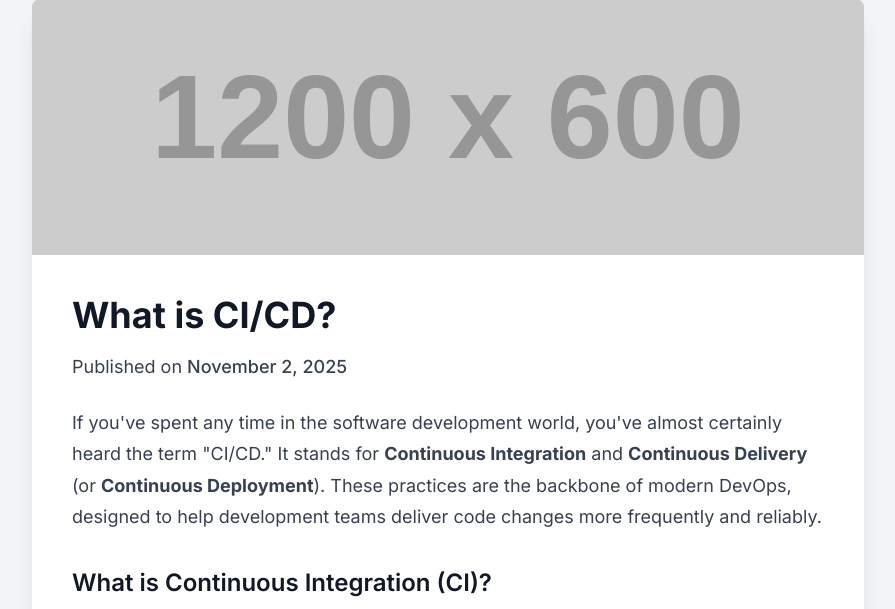
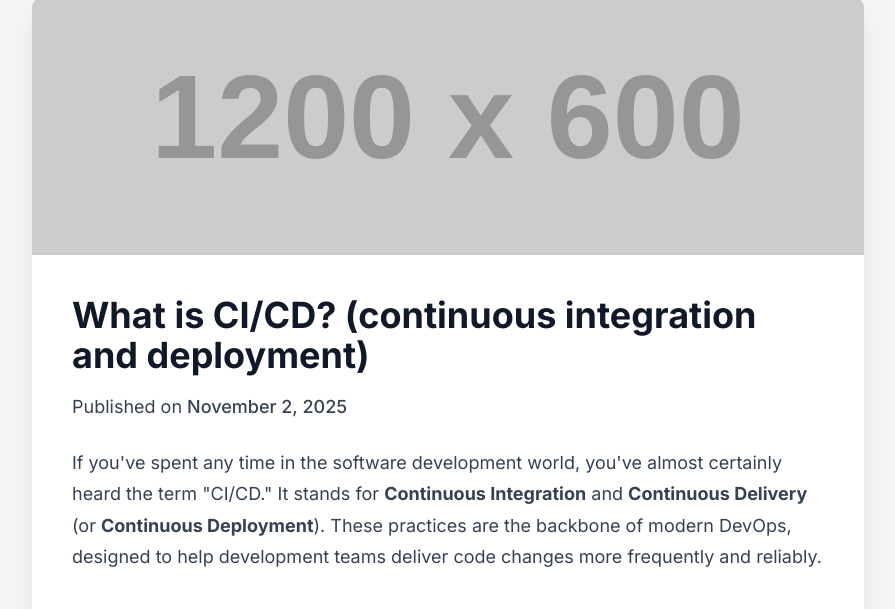
Before and after one commit to aman8180/cicd, a Flask app: page /blog in a window 1280 px wide. Shown: the part 129-738 px from the top of the page, without its empty margins (192-1087 px from the left). Run offline with Flask 3, Linux system fonts and the light colour scheme; the visitor is signed in with stand-in values (Sample User, id 1); grey boxes labelled with a size stand in for pictures from a placeholder-image service; some libraries are stand-ins or nearby versions.

Commit message:
Update blog.html

```diff
--- a/templates/blog.html
+++ b/templates/blog.html
@@ -78,7 +78,7 @@
 
             <div class="p-6 sm:p-10 blog-content">
                 <h1 class="text-4xl font-bold text-gray-900 mb-4">
-                    What is CI/CD?
+                    What is CI/CD? (continuous integration and deployment)
                 </h1>
                 <p class="text-lg text-gray-600 mb-6">Published on <span class="font-medium">November 2, 2025</span></p>
 
```
